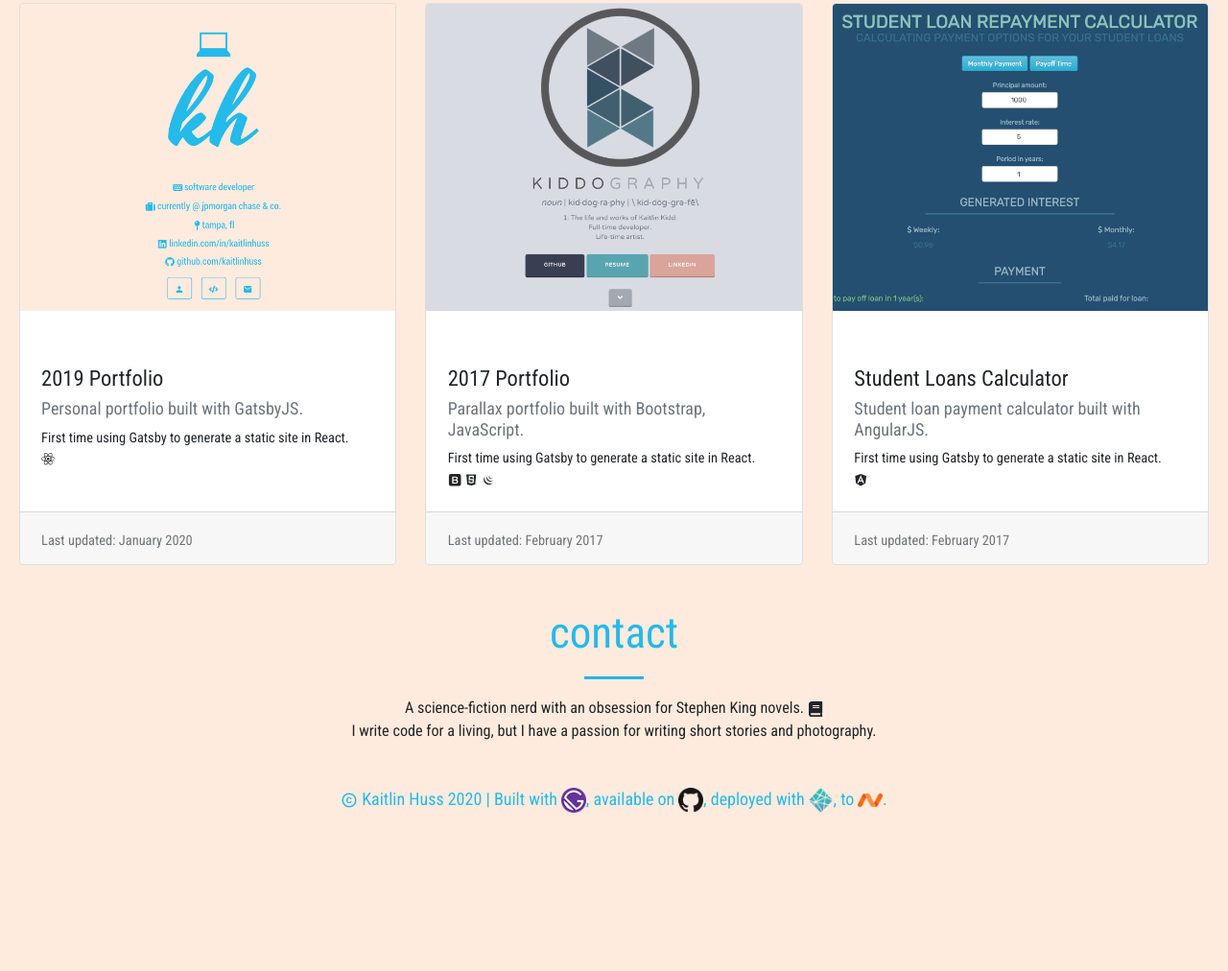
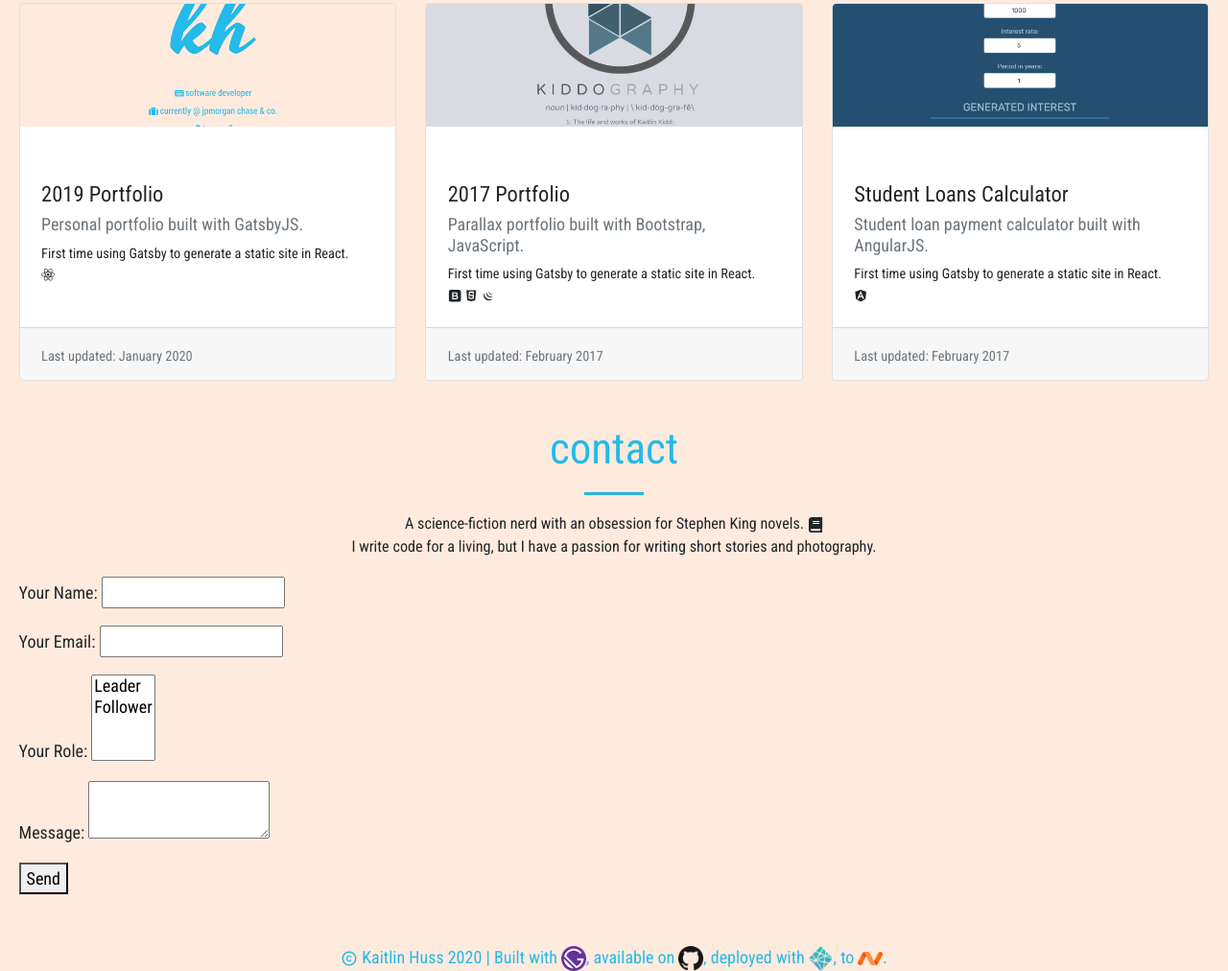
Before and after one commit to kaitlinhuss/portfolio, a Gatsby site: page / in a window 1280 px wide. Shown: the part 1514-2526 px from the top of the page at 96% size. Before the commit the page ends 2361 px from the top, so only its background shows below. Built offline with nearby package versions, Linux system fonts and the light colour scheme; Gatsby itself is replaced by a stand-in of ours.

Commit message:
Add Netlify contact form.

```diff
--- a/src/components/code.js
+++ b/src/components/code.js
@@ -1,6 +1,5 @@
 import React from "react"
 import Section from "./section"
-import { FaBook } from 'react-icons/fa';
 import "../components/css/code.css"
 
 import Card from 'react-bootstrap/Card'
@@ -10,7 +9,6 @@ import 'bootstrap/dist/css/bootstrap.min.css';
 import Portfolio2019 from '../images/portfolio-2019.png'
 import Portfolio2017 from '../images/portfolio-2017.png'
 import StudentLoanCalculator from '../images/student-loan-calculator.png'
-import GatsbyIcon from '../images/gatsby-icon.png'
 import { FaReact } from 'react-icons/fa';
 import { FaAngular } from 'react-icons/fa';
 import { FaBootstrap } from 'react-icons/fa';
--- a/src/components/contact.js
+++ b/src/components/contact.js
@@ -19,6 +19,29 @@ class Contact extends Section {
       <hr class="lg-divider "/>
       <p id="about">A science-fiction nerd with an obsession for Stephen King novels. <FaBook /><br/>
         I write code for a living, but I have a passion for writing short stories and photography.</p>
+
+        <form name="test-contact" method="POST" data-netlify="true">
+          <p>
+            <label>Your Name: <input type="text" name="name" /></label>
+          </p>
+          <p>
+            <label>Your Email: <input type="email" name="email" /></label>
+          </p>
+          <p>
+            <label>Your Role: <select name="role[]" multiple>
+              <option value="leader">Leader</option>
+              <option value="follower">Follower</option>
+            </select></label>
+          </p>
+          <p>
+            <label>Message: <textarea name="message"></textarea></label>
+          </p>
+          <p>
+            <button type="submit">Send</button>
+          </p>
+        </form>
+
+
     </div>
       )
     }
--- a/src/components/css/code.css
+++ b/src/components/css/code.css
@@ -23,6 +23,6 @@ h1 {
 }
 .card-img-top {
     width: 100%;
-    height: 25vw;
+    height: 10vw;
     object-fit: cover;
 }
--- a/src/components/css/header.css
+++ b/src/components/css/header.css
@@ -1,4 +1,5 @@
 .header-btn {
     margin: 0.5em;
     float:center;
+    background-color: green !important;
 }
--- a/src/components/css/index.css
+++ b/src/components/css/index.css
@@ -23,6 +23,7 @@ body {
     border-color: #24bae8;
     margin: 1em;
     outline: none;
+    background-color: white;
 }
 .btn-outline-primary:hover {
     color: #fff;
```
Also changed, not shown: 1 other file.
